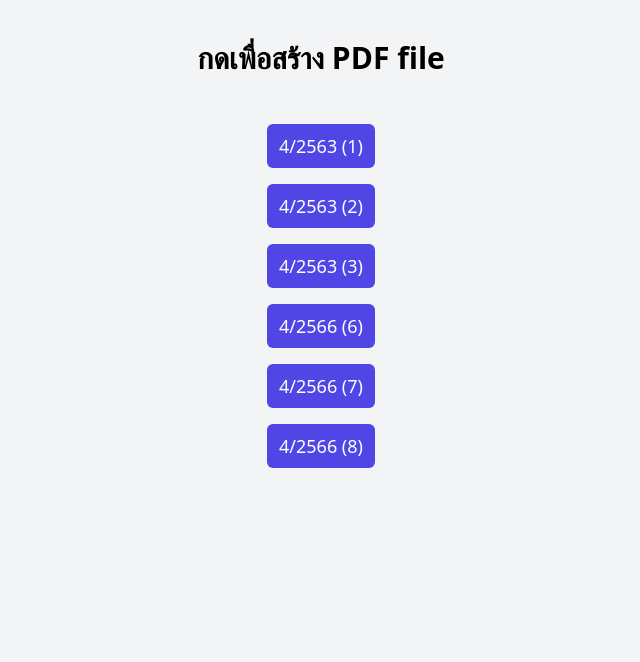
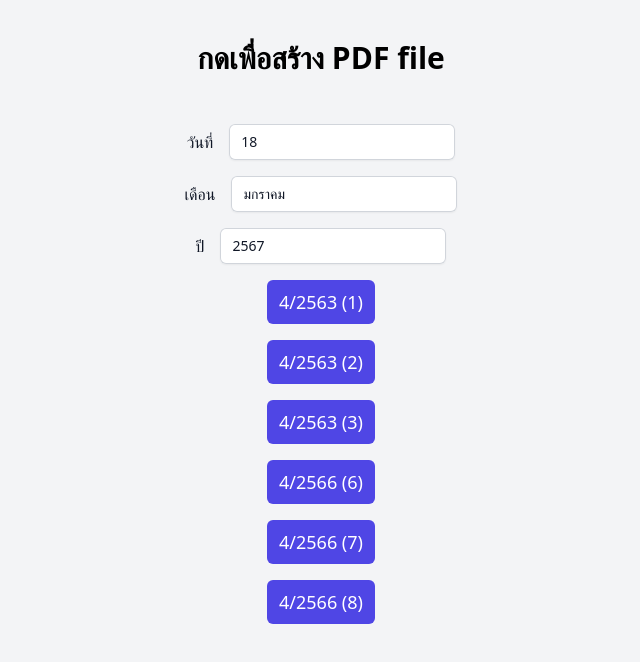
Before and after one commit to jewkub/sipatho-ot, a SvelteKit app: page /pdf in a window 1280 px wide. Shown: the top 662 px of the page, without its empty margins (319-959 px from the left). Built offline with nearby package versions, Linux system fonts and the light colour scheme.

Commit message:
feat: can customize date in pdf

```diff
--- a/package.json
+++ b/package.json
@@ -15,7 +15,7 @@
     "deploy": "vercel --prod"
   },
   "devDependencies": {
-    "@playwright/test": "^1.42.1",
+    "@playwright/test": "^1.43.0",
     "@sveltejs/adapter-vercel": "^4.0.5",
     "@sveltejs/kit": "^2.5.5",
     "@sveltejs/vite-plugin-svelte": "^3.0.2",
@@ -35,7 +35,7 @@
     "svelte-check": "^3.6.9",
     "tailwindcss": "^3.4.3",
     "tslib": "^2.6.2",
-    "typescript": "^5.4.3",
+    "typescript": "^5.4.4",
     "vercel": "^33.6.3",
     "vite": "^5.2.8",
     "vitest": "^1.4.0"
--- a/src/routes/api/job/+server.ts
+++ b/src/routes/api/job/+server.ts
@@ -1,4 +1,4 @@
-import { TIMEZONE } from '$env/static/private'
+import { PUBLIC_TIMEZONE } from '$env/static/public'
 import type { RequestHandler } from './$types.d.ts'
 import { type Job, sheets, metadata, nameMap } from '../../../hook.server.ts'
 import { personPerRoom, roomList } from '$lib/roomList.ts'
@@ -52,7 +52,7 @@ export const GET: RequestHandler = async () => {
     day: 'numeric',
     month: 'short',
     year: '2-digit',
-    timeZone: TIMEZONE,
+    timeZone: PUBLIC_TIMEZONE,
   }).format(now)
 
   let job = weekday[date]
--- a/src/routes/api/pdf/+server.ts
+++ b/src/routes/api/pdf/+server.ts
@@ -1,9 +1,13 @@
 import type { RequestHandler } from './$types.d.ts'
 import { drive, docs, sheets, responseSpreadsheet, responseOneday, template } from '../../../hook.server.ts'
-import { TIMEZONE } from '$env/static/private'
+import { PUBLIC_TIMEZONE } from '$env/static/public'
 
 export const GET: RequestHandler = async ({ url }) => {
+  const yesterday = new Date(new Date().valueOf() - 1000 * 60 * 60 * 24)
   const templateNum = +(url.searchParams.get('template') || 0)
+  const day = url.searchParams.get('d') || yesterday.toLocaleDateString('th-TH', { day: 'numeric', timeZone: PUBLIC_TIMEZONE })
+  const month = url.searchParams.get('m') || yesterday.toLocaleDateString('th-TH', { month: 'long', timeZone: PUBLIC_TIMEZONE })
+  const year = url.searchParams.get('y') || yesterday.toLocaleDateString('th-TH', { year: 'numeric', timeZone: PUBLIC_TIMEZONE }).split(' ')[1]
   if (!templateNum) throw 'invalid template'
   const [{ data: { values: data } }, { data: doc }, { data: tempFile }] = await Promise.all([
     sheets.get({
@@ -26,22 +30,21 @@ export const GET: RequestHandler = async ({ url }) => {
       tableIndex[i - 1][j] = cell.content![0].paragraph!.elements![0].startIndex!
     })
   })
-  const yesterday = new Date(new Date().valueOf() - 1000 * 60 * 60 * 24)
   const insertList = [
     {
-      text: yesterday.toLocaleDateString('th-TH', { year: 'numeric', timeZone: TIMEZONE }).split(' ')[1],
+      text: year,
       location: { index: doc.body!.content![7].paragraph!.elements![7].startIndex! + 3 }
     },
     {
-      text: yesterday.toLocaleDateString('th-TH', { month: 'long', timeZone: TIMEZONE }),
+      text: month,
       location: { index: doc.body!.content![7].paragraph!.elements![5].startIndex! + 3 }
     },
     {
-      text: yesterday.toLocaleDateString('th-TH', { day: 'numeric', timeZone: TIMEZONE }),
+      text: day,
       location: { index: doc.body!.content![7].paragraph!.elements![3].startIndex! + 3 }
     },
     {
-      text: yesterday.toLocaleDateString('th-TH', { day: 'numeric', timeZone: TIMEZONE }),
+      text: day,
       location: { index: doc.body!.content![7].paragraph!.elements![1].startIndex! + 3 }
     },
     {
@@ -87,7 +90,7 @@ export const GET: RequestHandler = async ({ url }) => {
       mimeType: 'application/pdf',
     }, { responseType: 'stream' })).data as unknown as ReadableStream // https://github.com/DefinitelyTyped/DefinitelyTyped/discussions/65542#discussioncomment-6071004
     const today = new Intl.DateTimeFormat('en-GB', {
-      timeZone: TIMEZONE,
+      timeZone: PUBLIC_TIMEZONE,
     }).format().replaceAll('/', '.')
     const filename = encodeURI(`ใบเบิกค่าตอบแทน-${templateNum}-${today}.pdf`)
     return new Response(pdfBlob, {
--- a/src/routes/pdf/+page.svelte
+++ b/src/routes/pdf/+page.svelte
@@ -1,4 +1,9 @@
 <script lang="ts">
+	import { PUBLIC_TIMEZONE } from '$env/static/public'
+	const yesterday = new Date(new Date().valueOf() - 1000 * 60 * 60 * 24)
+	let day = yesterday.toLocaleDateString('th-TH', { day: 'numeric', timeZone: PUBLIC_TIMEZONE })
+	let month = yesterday.toLocaleDateString('th-TH', { month: 'long', timeZone: PUBLIC_TIMEZONE })
+	let year = yesterday.toLocaleDateString('th-TH', { year: 'numeric', timeZone: PUBLIC_TIMEZONE }).split(' ')[1]
 </script>
 
 <svelte:head>
@@ -10,9 +15,21 @@
 	กดเพื่อสร้าง PDF file
 </h1>
 <div class="flex flex-col">
+	<div class="flex justify-center basis-full md:basis-auto items-center min-w-0 m-2">
+		<label for="day" class="mr-4 text-gray-900">วันที่</label>
+		<input type="text" bind:value={day} id="day" class="flex-grow-0 rounded-md border-0 py-1.5 text-gray-900 shadow-sm ring-1 ring-inset ring-gray-300 placeholder:text-gray-400 focus:ring-2 focus:ring-inset focus:ring-indigo-600 sm:text-sm sm:leading-6"/>
+	</div>
+	<div class="flex justify-center basis-full md:basis-auto items-center min-w-0 m-2">
+		<label for="month" class="mr-4 text-gray-900">เดือน</label>
+		<input type="text" bind:value={month} id="month" class="flex-grow-0 rounded-md border-0 py-1.5 text-gray-900 shadow-sm ring-1 ring-inset ring-gray-300 placeholder:text-gray-400 focus:ring-2 focus:ring-inset focus:ring-indigo-600 sm:text-sm sm:leading-6"/>
+	</div>
+	<div class="flex justify-center basis-full md:basis-auto items-center min-w-0 m-2">
+		<label for="year" class="mr-4 text-gray-900">ปี</label>
+		<input type="text" bind:value={year} id="year" class="flex-grow-0 rounded-md border-0 py-1.5 text-gray-900 shadow-sm ring-1 ring-inset ring-gray-300 placeholder:text-gray-400 focus:ring-2 focus:ring-inset focus:ring-indigo-600 sm:text-sm sm:leading-6"/>
+	</div>
 	{#each [1, 2, 3, 6, 7, 8] as e}
 		<div class="flex justify-center m-2">
-			<a href={`/api/pdf?template=${e}`} target="_blank" class="px-3 py-2 bg-indigo-600 hover:bg-indigo-700 transition text-white rounded-md text-lg">
+			<a href={`/api/pdf?template=${e}&d=${day}&m=${month}&y=${year}`} target="_blank" class="px-3 py-2 bg-indigo-600 hover:bg-indigo-700 transition text-white rounded-md text-lg">
 				{e <= 3 ? `4/2563 (${e})` : `4/2566 (${e})`}
 			</a>
 		</div>
--- a/src/routes/submit/+server.ts
+++ b/src/routes/submit/+server.ts
@@ -3,7 +3,7 @@ import { redirect } from '@sveltejs/kit'
 import qs from 'qs'
 import { sheets } from '../../hook.server.ts'
 import { responseSheetname, responseSpreadsheet } from '../../hook.server.ts'
-import { TIMEZONE } from '$env/static/private'
+import { PUBLIC_TIMEZONE } from '$env/static/public'
 import { roomList } from '$lib/roomList.ts'
 import { CalculateTimeDiff } from '$lib/CalculateTimeDiff.ts'
 import { getTodayQrHmac } from '$lib/server/crypto.ts'
@@ -11,7 +11,7 @@ import { getTodayQrHmac } from '$lib/server/crypto.ts'
 const after10pm = () => {
   const formatter = new Intl.DateTimeFormat('en-GB', {
     hour: 'numeric',
-    timeZone: TIMEZONE,
+    timeZone: PUBLIC_TIMEZONE,
   })
   return +formatter.format() >= 22
 }
@@ -34,7 +34,7 @@ export const POST: RequestHandler = async ({ request }) => {
       values: [[
         new Intl.DateTimeFormat('en-GB', {
           dateStyle: 'short',
-          timeZone: TIMEZONE
+          timeZone: PUBLIC_TIMEZONE
         }).format(),
         new Date().toLocaleTimeString('en-GB', { timeZone: 'Asia/Bangkok' }),
         res.sap,
```
Also changed, not shown: 1 other file (tests, documents, lock files or other folders).
